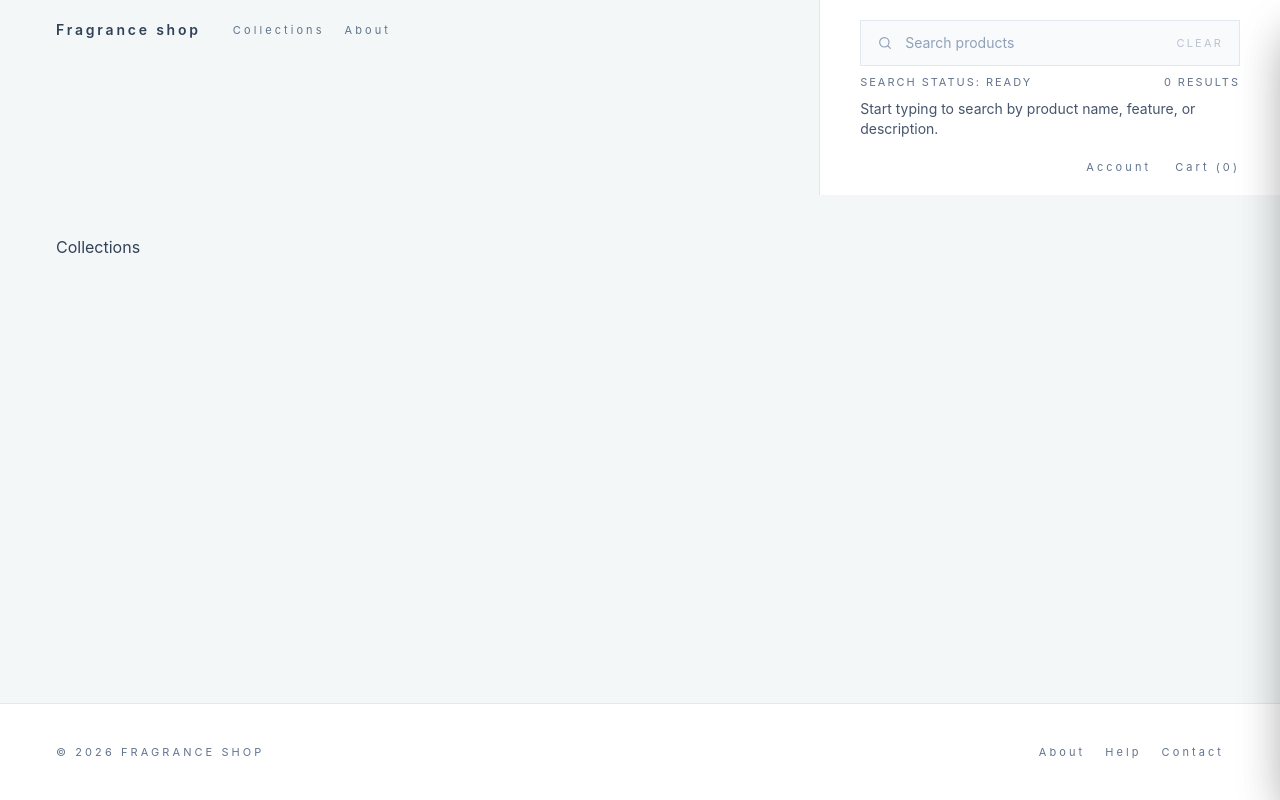
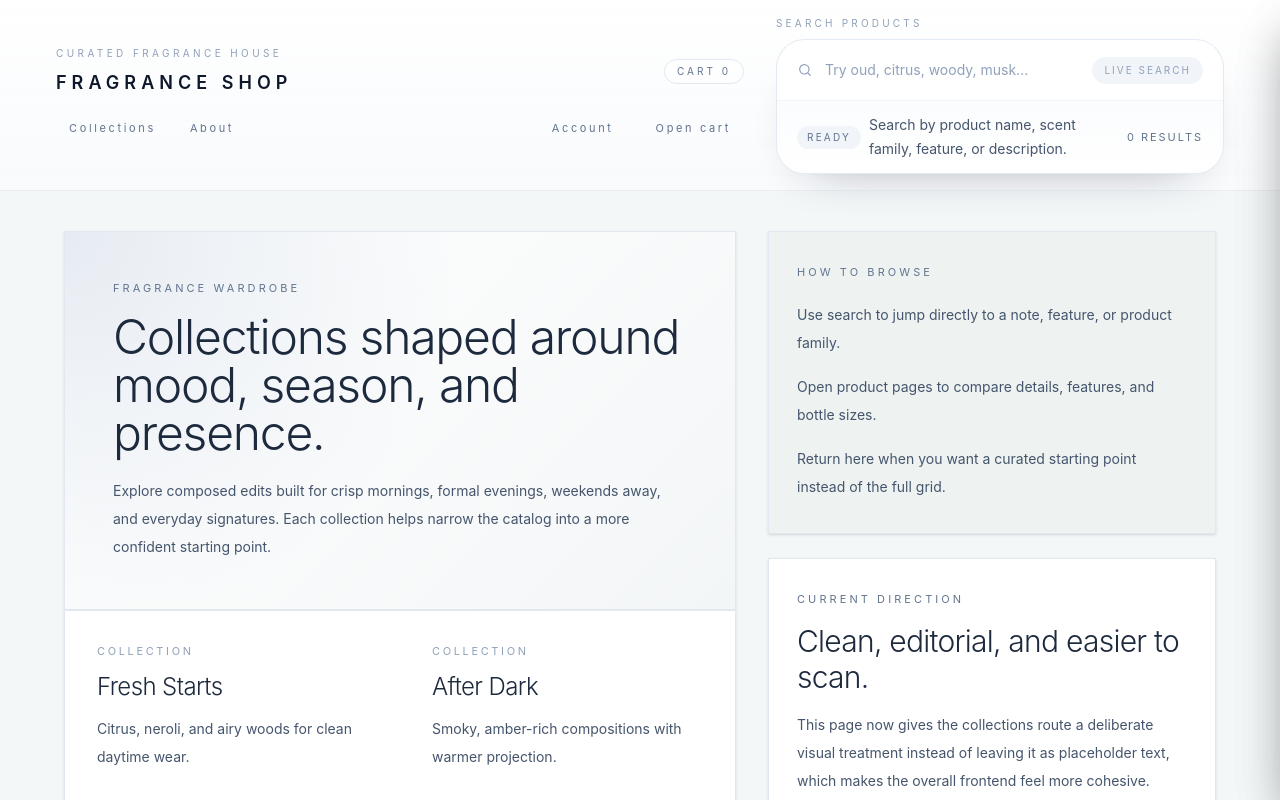
Before and after one commit to omer-ersoy/CS308-Project-Team-16, a React (Vite) app in the folder frontend/: page /collections in a window 1280 px wide. Shown: the top 800 px of the page. Built offline with nearby package versions, Linux system fonts and the light colour scheme; no server answers.

Commit message:
SCRUM-92 Front - improve navbar search and page layout styling

```diff
--- a/frontend/src/components/Navbar.jsx
+++ b/frontend/src/components/Navbar.jsx
@@ -18,37 +18,78 @@ function Navbar({
   const { openAuth, isLoggedIn, isAdmin } = useAuth();
 
   return (
-    <div className="grid grid-cols-1 lg:grid-cols-[64%_36%]">
-      <header className="bg-[#f4f7f8] px-6 pt-5 sm:px-10 lg:px-14">
-        <div className="flex flex-wrap items-center gap-x-8 gap-y-2 text-[11px] tracking-[0.28em] text-slate-500 uppercase">
+    <header className="sticky top-0 z-40 border-b border-slate-200/70 bg-[linear-gradient(180deg,rgba(255,255,255,0.97),rgba(248,250,252,0.94))] backdrop-blur-xl">
+      <div className="mx-auto max-w-7xl px-6 py-4 sm:px-10 lg:px-14">
+        <div className="grid gap-4 xl:grid-cols-[minmax(0,1fr)_minmax(21rem,28rem)] xl:items-center xl:gap-8">
+          <div className="flex flex-col gap-4">
+            <div className="flex flex-wrap items-center justify-between gap-3">
               <button
                 type="button"
                 onClick={() => navigate("/")}
-            className="border-0 bg-transparent p-0 text-sm font-semibold tracking-[0.2em] text-slate-700"
+                className="border-0 bg-transparent p-0 text-left transition"
               >
+                <span className="block text-[10px] tracking-[0.34em] text-slate-400 uppercase">
+                  Curated fragrance house
+                </span>
+                <span className="mt-2 block text-lg font-semibold tracking-[0.28em] text-slate-900 uppercase">
                   {brandName}
+                </span>
               </button>
-          <nav className="flex items-center gap-5">
+
+              <div className="rounded-full border border-slate-200 bg-white/80 px-3 py-1 text-[10px] tracking-[0.3em] text-slate-500 uppercase shadow-[0_12px_24px_-22px_rgba(15,23,42,0.6)]">
+                Cart {cartCount}
+              </div>
+            </div>
+
+            <div className="flex flex-col gap-3 lg:flex-row lg:items-center lg:justify-between">
+              <nav
+                className="flex flex-wrap items-center gap-2 text-[11px] tracking-[0.24em] text-slate-500 uppercase"
+                aria-label="Primary"
+              >
                 <button
                   type="button"
-              className="cursor-pointer hover:text-slate-800"
+                  className="rounded-full border border-transparent px-3 py-1.5 transition hover:border-slate-200 hover:bg-white hover:text-slate-800"
                   onClick={() => navigate("/collections")}
                 >
                   Collections
                 </button>
                 <button
                   type="button"
-              className="cursor-pointer hover:text-slate-800"
+                  className="rounded-full border border-transparent px-3 py-1.5 transition hover:border-slate-200 hover:bg-white hover:text-slate-800"
                   onClick={() => navigate("/about")}
                 >
                   About
                 </button>
+                {isAdmin && (
+                  <button
+                    type="button"
+                    className="rounded-full border border-transparent px-3 py-1.5 transition hover:border-slate-200 hover:bg-white hover:text-slate-800"
+                    onClick={() => navigate("/admin")}
+                  >
+                    Admin
+                  </button>
+                )}
               </nav>
+
+              <div className="flex flex-wrap items-center gap-x-4 gap-y-2 text-[11px] tracking-[0.24em] text-slate-500 uppercase">
+                <button
+                  type="button"
+                  className="rounded-full border border-transparent px-3 py-1.5 transition hover:border-slate-200 hover:bg-white hover:text-slate-800"
+                  onClick={() => openAuth("login")}
+                >
+                  {isLoggedIn ? "My account" : "Account"}
+                </button>
+                <button
+                  type="button"
+                  className="rounded-full border border-transparent px-3 py-1.5 transition hover:border-slate-200 hover:bg-white hover:text-slate-800"
+                  onClick={onCartClick}
+                >
+                  Open cart
+                </button>
               </div>
-      </header>
+            </div>
+          </div>
 
-      <header className="border-l border-slate-200 bg-white px-6 py-5 sm:px-10">
-        <div className="flex flex-col gap-5 lg:items-end">
           <SearchBar
             value={searchValue}
             onChange={onSearchChange}
@@ -56,35 +97,9 @@ function Navbar({
             resultCount={searchResultCount}
             status={searchStatus}
           />
-
-          <div className="flex flex-wrap justify-end gap-x-6 gap-y-2 text-[11px] tracking-[0.28em] text-slate-500 uppercase">
-            <button
-              type="button"
-              className="cursor-pointer hover:text-slate-800"
-              onClick={() => openAuth("login")}
-            >
-              {isLoggedIn ? "My account" : "Account"}
-            </button>
-            {isAdmin && (
-              <button
-                type="button"
-                className="cursor-pointer hover:text-slate-800"
-                onClick={() => navigate("/admin")}
-              >
-                Admin
-              </button>
-            )}
-            <button
-              type="button"
-              className="cursor-pointer hover:text-slate-800"
-              onClick={onCartClick}
-            >
-              Cart ({cartCount})
-            </button>
         </div>
       </div>
     </header>
-    </div>
   );
 }
 
--- a/frontend/src/components/SearchBar.jsx
+++ b/frontend/src/components/SearchBar.jsx
@@ -10,7 +10,7 @@ function SearchBar({
   const resultLabel = `${resultCount} result${resultCount === 1 ? "" : "s"}`;
 
   let statusLabel = "Ready";
-  let helperText = "Start typing to search by product name, feature, or description.";
+  let helperText = "Search by product name, scent family, feature, or description.";
 
   if (status === "success") {
     statusLabel = "Results ready";
@@ -23,11 +23,15 @@ function SearchBar({
   }
 
   return (
-    <div className="w-full max-w-md">
-      <label htmlFor="site-search" className="sr-only">
+    <div className="w-full max-w-2xl xl:justify-self-end">
+      <label
+        htmlFor="site-search"
+        className="mb-2 block text-[10px] tracking-[0.32em] text-slate-400 uppercase"
+      >
         Search products
       </label>
-      <div className="flex items-center gap-3 border border-slate-200 bg-slate-50 px-4 py-3">
+      <div className="overflow-hidden rounded-[1.8rem] border border-slate-200/90 bg-white shadow-[0_22px_50px_-34px_rgba(15,23,42,0.45)]">
+        <div className="flex min-h-15 items-center gap-3 px-4 sm:px-5">
           <svg
             className="h-4 w-4 shrink-0 text-slate-400"
             viewBox="0 0 24 24"
@@ -45,27 +49,38 @@ function SearchBar({
             type="search"
             value={value}
             onChange={(event) => onChange(event.target.value)}
-          placeholder="Search products"
+            placeholder="Try oud, citrus, woody, musk..."
             className="min-w-0 flex-1 bg-transparent text-sm text-slate-700 outline-none placeholder:text-slate-400"
           />
 
+          {hasValue ? (
             <button
               type="button"
               onClick={onClear}
-          disabled={!hasValue}
-          className="shrink-0 text-[11px] tracking-[0.2em] text-slate-500 uppercase transition hover:text-slate-800 disabled:cursor-not-allowed disabled:opacity-40"
+              className="shrink-0 rounded-full border border-slate-200 px-3 py-1.5 text-[11px] tracking-[0.2em] text-slate-500 uppercase transition hover:border-slate-300 hover:text-slate-800"
               aria-label="Clear search"
             >
               Clear
             </button>
+          ) : (
+            <span className="hidden shrink-0 rounded-full bg-slate-100 px-3 py-1.5 text-[10px] tracking-[0.2em] text-slate-400 uppercase sm:inline-flex">
+              Live search
+            </span>
+          )}
         </div>
 
-      <div aria-live="polite" className="mt-2">
-        <div className="flex items-center justify-between gap-4 text-[11px] tracking-[0.18em] text-slate-500 uppercase">
-          <span>Search status: {statusLabel}</span>
-          <span>{resultLabel}</span>
+        <div className="grid gap-2 border-t border-slate-100 bg-[linear-gradient(180deg,rgba(248,250,252,0.6),rgba(255,255,255,0.9))] px-4 py-3 sm:grid-cols-[auto_1fr_auto] sm:items-center sm:px-5">
+          <span className="inline-flex w-fit rounded-full bg-slate-100 px-2.5 py-1 text-[10px] tracking-[0.22em] text-slate-500 uppercase">
+            {statusLabel}
+          </span>
+          <p className="text-sm leading-6 text-slate-600">{helperText}</p>
+          <div
+            aria-live="polite"
+            className="text-[11px] tracking-[0.18em] text-slate-500 uppercase sm:text-right"
+          >
+            {resultLabel}
           </div>
-        <p className="mt-2 text-sm text-slate-600">{helperText}</p>
+        </div>
       </div>
     </div>
   );
--- a/frontend/src/pages/CollectionsPage.jsx
+++ b/frontend/src/pages/CollectionsPage.jsx
@@ -3,7 +3,66 @@ import PageShell from "../components/PageShell";
 function CollectionsPage({ searchProps, cartCount = 0, onCartClick }) {
   return (
     <PageShell searchProps={searchProps} cartCount={cartCount} onCartClick={onCartClick}>
-      <main className="flex-1 px-6 py-10 sm:px-10 lg:px-14">Collections</main>
+      <main className="flex-1 px-6 py-10 sm:px-10 lg:px-14">
+        <section className="mx-auto grid max-w-6xl gap-8 lg:grid-cols-[1.2fr_0.8fr] lg:items-start">
+          <div className="overflow-hidden border border-slate-200 bg-white shadow-sm">
+            <div className="border-b border-slate-200 bg-[radial-gradient(circle_at_top_left,_rgba(226,232,240,0.85),_transparent_52%),linear-gradient(135deg,_#fff,_#f3f6f7)] px-8 py-12 sm:px-12">
+              <p className="text-[11px] tracking-[0.28em] text-slate-500 uppercase">
+                Fragrance wardrobe
+              </p>
+              <h1 className="mt-4 max-w-xl text-4xl font-light tracking-tight text-slate-800 sm:text-5xl">
+                Collections shaped around mood, season, and presence.
+              </h1>
+              <p className="mt-5 max-w-2xl text-sm leading-7 text-slate-600">
+                Explore composed edits built for crisp mornings, formal evenings, weekends away,
+                and everyday signatures. Each collection helps narrow the catalog into a more
+                confident starting point.
+              </p>
+            </div>
+
+            <div className="grid gap-0 sm:grid-cols-2">
+              {[
+                ["Fresh Starts", "Citrus, neroli, and airy woods for clean daytime wear."],
+                ["After Dark", "Smoky, amber-rich compositions with warmer projection."],
+                ["Quiet Luxury", "Elegant iris, musk, and soft-spice profiles with restraint."],
+                ["Statement Bottles", "Memorable signatures built to leave a distinct trail."],
+              ].map(([title, text]) => (
+                <article key={title} className="border-t border-slate-200 px-8 py-8">
+                  <p className="text-[11px] tracking-[0.24em] text-slate-400 uppercase">Collection</p>
+                  <h2 className="mt-3 text-2xl font-light tracking-tight text-slate-800">{title}</h2>
+                  <p className="mt-3 text-sm leading-7 text-slate-600">{text}</p>
+                </article>
+              ))}
+            </div>
+          </div>
+
+          <aside className="grid gap-6">
+            <div className="border border-slate-200 bg-[#eef3f2] px-7 py-8 shadow-sm">
+              <p className="text-[11px] tracking-[0.28em] text-slate-500 uppercase">
+                How to browse
+              </p>
+              <ul className="mt-5 space-y-4 text-sm leading-7 text-slate-600">
+                <li>Use search to jump directly to a note, feature, or product family.</li>
+                <li>Open product pages to compare details, features, and bottle sizes.</li>
+                <li>Return here when you want a curated starting point instead of the full grid.</li>
+              </ul>
+            </div>
+
+            <div className="border border-slate-200 bg-white px-7 py-8 shadow-sm">
+              <p className="text-[11px] tracking-[0.28em] text-slate-500 uppercase">
+                Current direction
+              </p>
+              <p className="mt-4 text-3xl font-light tracking-tight text-slate-800">
+                Clean, editorial, and easier to scan.
+              </p>
+              <p className="mt-4 text-sm leading-7 text-slate-600">
+                This page now gives the collections route a deliberate visual treatment instead of
+                leaving it as placeholder text, which makes the overall frontend feel more cohesive.
+              </p>
+            </div>
+          </aside>
+        </section>
+      </main>
     </PageShell>
   );
 }
```
Also changed, not shown: frontend/src/pages/AboutPage.jsx (+38 -1 lines). Lines whose indentation alone changed are shown as unchanged.
